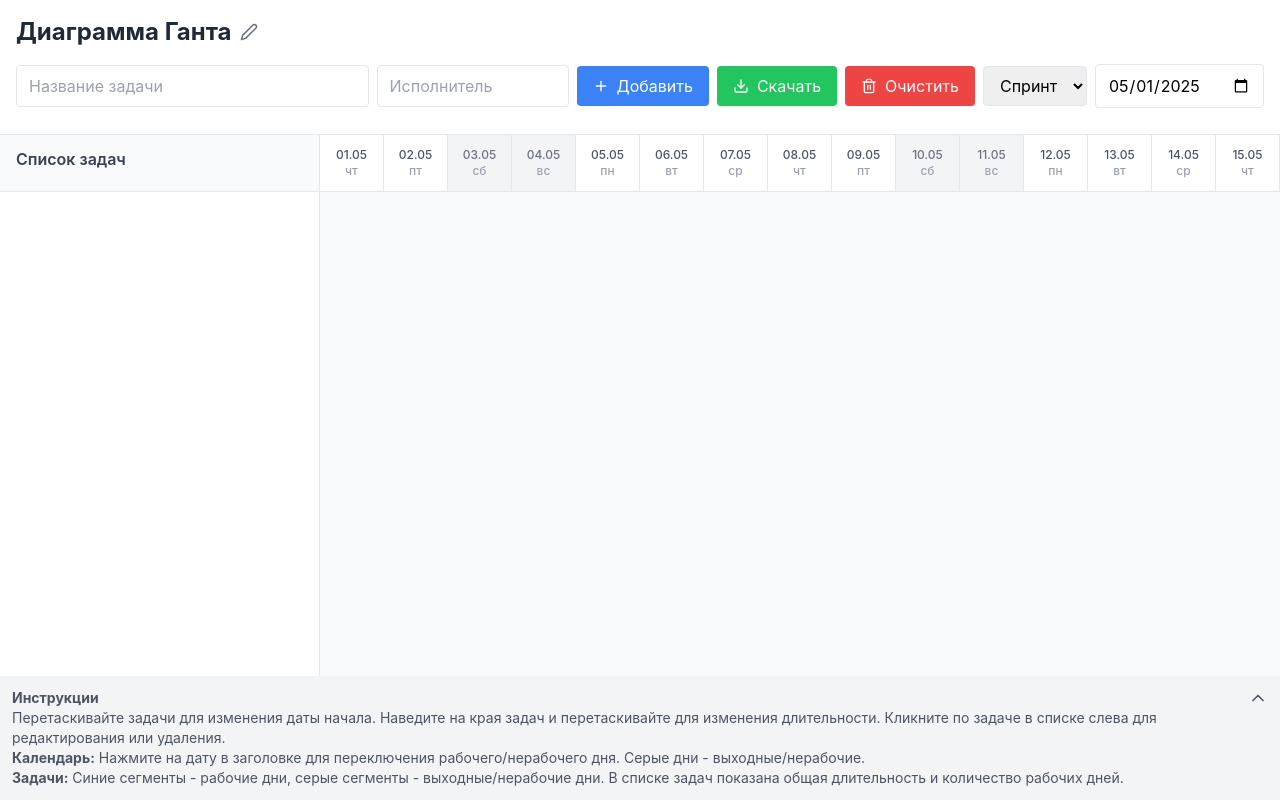
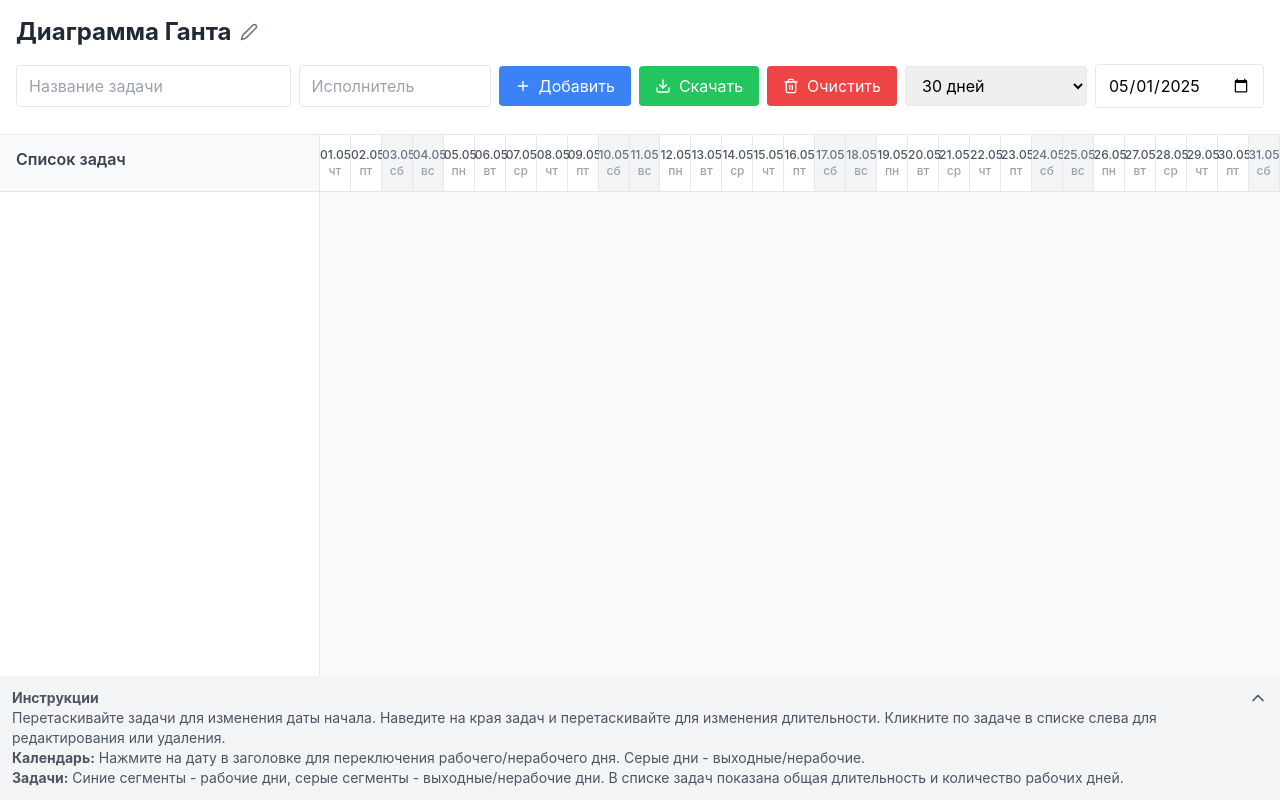
Before and after one commit to gribanoveu/gaant, a React (Create React App) app: page / in a window 1280 px wide. Built offline with nearby package versions, Linux system fonts and the light colour scheme.

Commit message:
change period

```diff
--- a/src/components/GanttChart.js
+++ b/src/components/GanttChart.js
@@ -24,7 +24,7 @@ const GanttChart = () => {
   });
   const [dragState, setDragState] = useState(null);
   const [nonWorkingDays, setNonWorkingDays] = useState(new Set());
-  const [period, setPeriod] = useState('sprint');
+  const [period, setPeriod] = useState('quarter');
 
   const currentDate = new Date();
   const firstDayOfMonth = new Date(currentDate.getFullYear(), currentDate.getMonth(), 1);
@@ -49,9 +49,8 @@ const GanttChart = () => {
     } else if (period === 'month') {
       endDate = new Date(selectedStartDate.getFullYear(), selectedStartDate.getMonth() + 1, 1);
     } else if (period === 'quarter') {
-      const currentMonth = selectedStartDate.getMonth();
-      const quarterStartMonth = Math.floor(currentMonth / 3) * 3;
-      endDate = new Date(selectedStartDate.getFullYear(), quarterStartMonth + 3, 0);
+      endDate = new Date(selectedStartDate);
+      endDate.setDate(selectedStartDate.getDate() + 30);
     }
 
     const dates = [];
@@ -450,7 +449,8 @@ const GanttChart = () => {
             onChange={(e) => setPeriod(e.target.value)}
             className="border rounded px-3 py-2">
             <option value="sprint">Спринт</option>
-            <option value="month">Месяц</option>
+            <option value="month">До конца месяца</option>
+            <option value="quarter">30 дней</option>
           </select>
           <input
             type="date"
```
